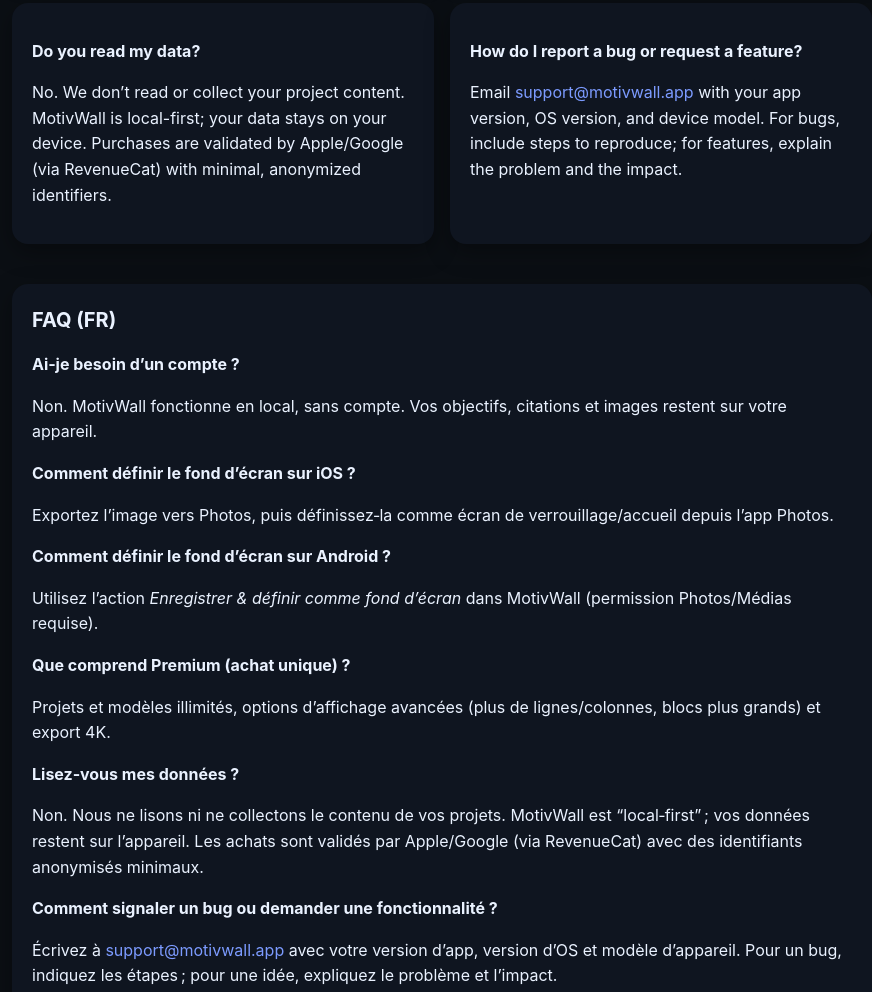
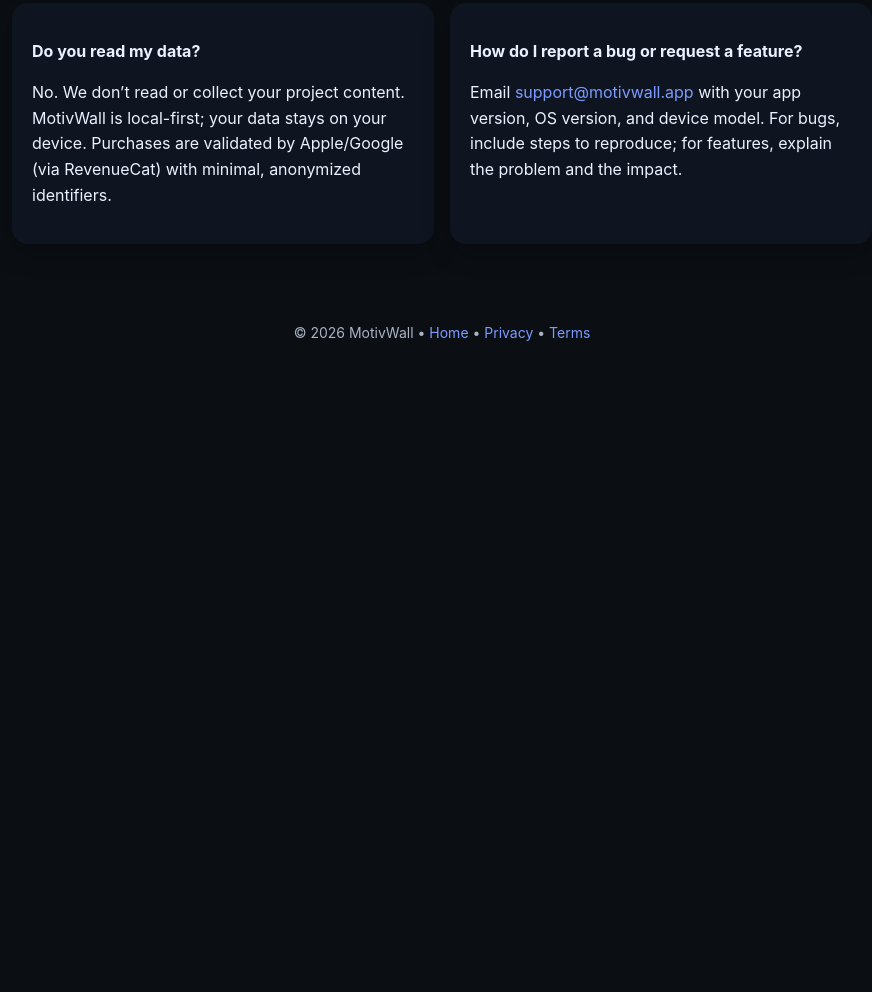
Before and after one commit to pscarabee/motivwall-privacy, a plain HTML site: page support.html in a window 1280 px wide. Shown: the part 855-1847 px from the top of the page, without its empty margins (198-1070 px from the left). After the commit the page ends 1242 px from the top, so only its background shows below. Drawn offline with Linux system fonts and the light colour scheme.

Commit message:
Update support.html

```diff
--- a/support.html
+++ b/support.html
@@ -60,7 +60,7 @@
         "name": "What’s included in Premium (one-time)?",
         "acceptedAnswer": {
           "@type": "Answer",
-          "text": "Unlimited projects and saved templates, advanced layout options (more rows/columns, larger blocks), and 4K export."
+          "text": "Unlimited projects and tasks, advanced wallpaper options."
         }
       },
       {
@@ -124,23 +124,6 @@
       </div>
     </section>
 
-    <section class="lang">
-      <div class="card">
-        <h2>FAQ (FR)</h2>
-        <h3>Ai‑je besoin d’un compte&nbsp;?</h3>
-        <p>Non. MotivWall fonctionne en local, sans compte. Vos objectifs, citations et images restent sur votre appareil.</p>
-        <h3>Comment définir le fond d’écran sur iOS&nbsp;?</h3>
-        <p>Exportez l’image vers Photos, puis définissez‑la comme écran de verrouillage/accueil depuis l’app Photos.</p>
-        <h3>Comment définir le fond d’écran sur Android&nbsp;?</h3>
-        <p>Utilisez l’action <em>Enregistrer &amp; définir comme fond d’écran</em> dans MotivWall (permission Photos/Médias requise).</p>
-        <h3>Que comprend Premium (achat unique)&nbsp;?</h3>
-        <p>Projets et modèles illimités, options d’affichage avancées (plus de lignes/colonnes, blocs plus grands) et export 4K.</p>
-        <h3>Lisez‑vous mes données&nbsp;?</h3>
-        <p>Non. Nous ne lisons ni ne collectons le contenu de vos projets. MotivWall est “local‑first” ; vos données restent sur l’appareil. Les achats sont validés par Apple/Google (via RevenueCat) avec des identifiants anonymisés minimaux.</p>
-        <h3>Comment signaler un bug ou demander une fonctionnalité&nbsp;?</h3>
-        <p>Écrivez à <a href="mailto:support@motivwall.app">support@motivwall.app</a> avec votre version d’app, version d’OS et modèle d’appareil. Pour un bug, indiquez les étapes ; pour une idée, expliquez le problème et l’impact.</p>
-      </div>
-    </section>
   </main>
 
   <footer>
```
